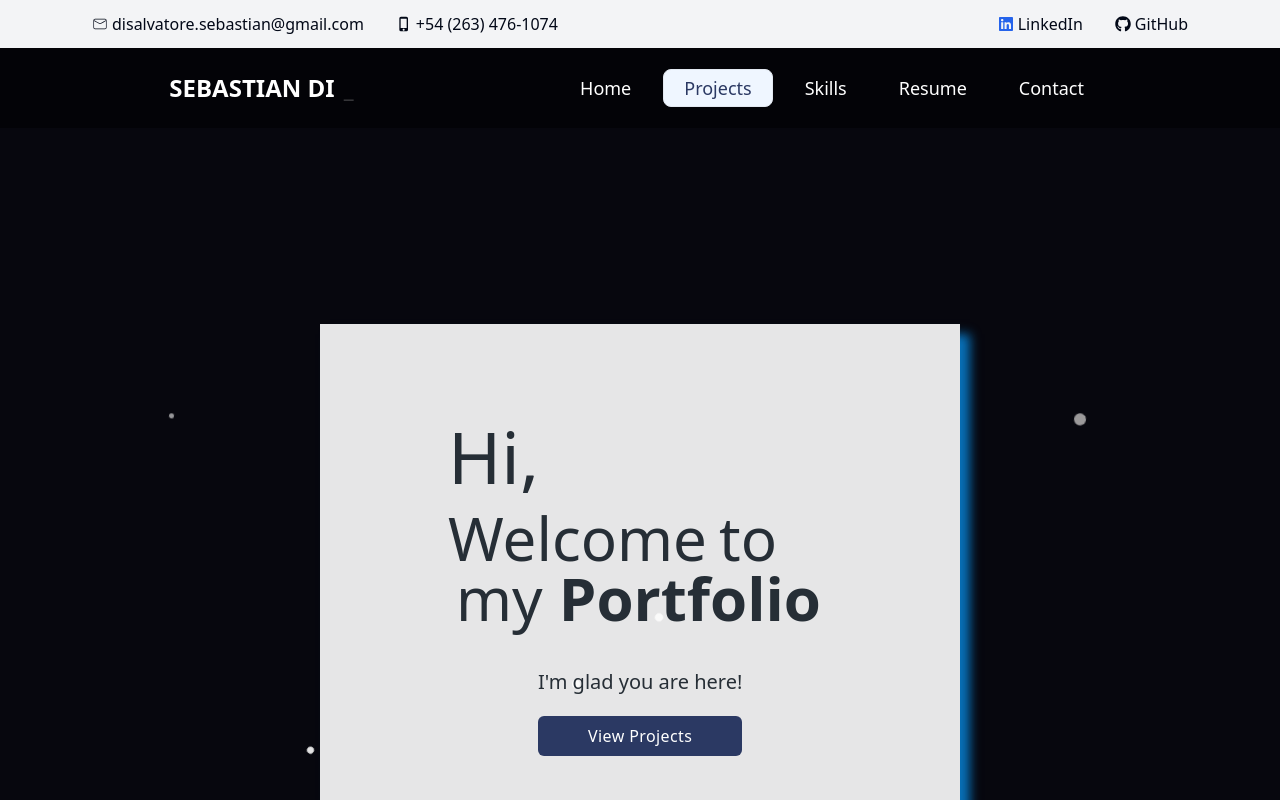
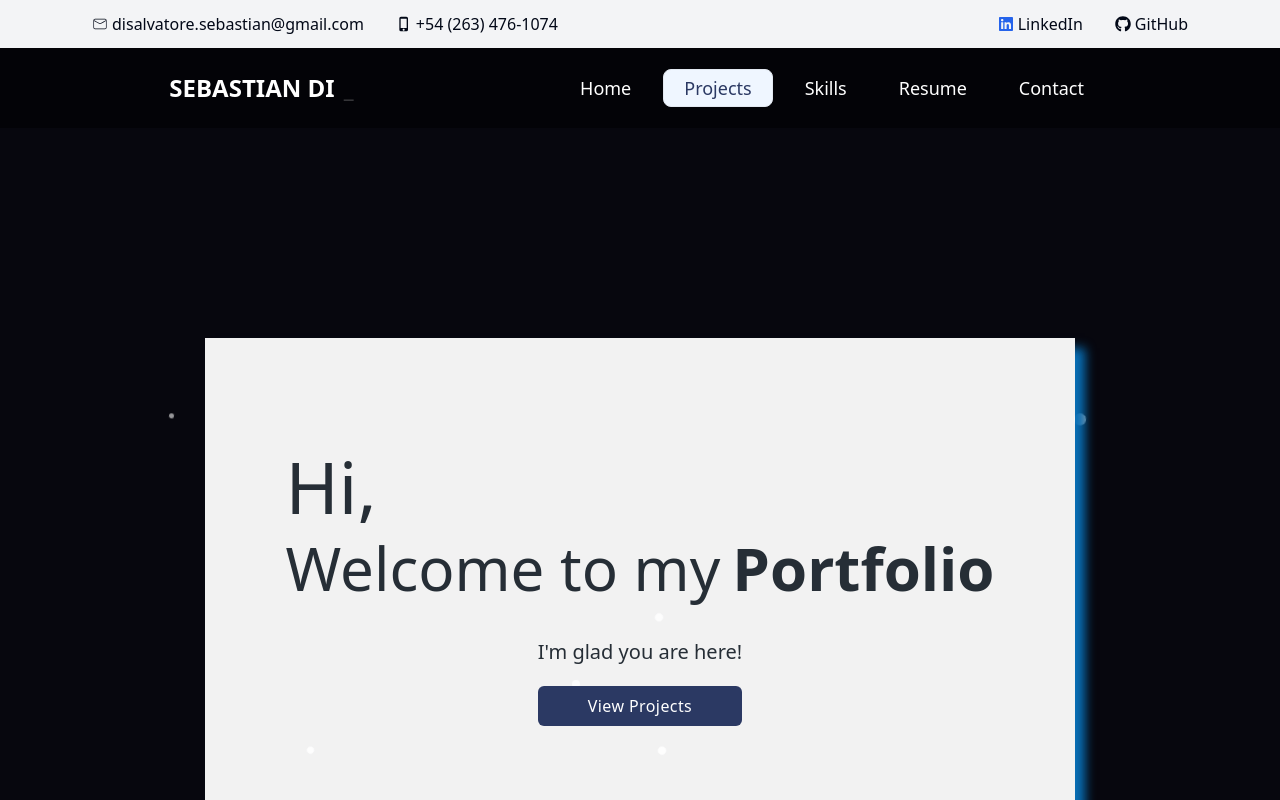
Before and after one commit to Sebads7/newportfolio, a Next.js app in the folder frontend/: page / in a window 1280 px wide. Shown: the top 800 px of the page. Built offline with nearby package versions, Linux system fonts and the light colour scheme.

Commit message:
finishing up features and fixing bugs

```diff
--- a/frontend/app/globals.css
+++ b/frontend/app/globals.css
@@ -41,8 +41,23 @@ html {
 
 /* HERO PAGE */
 
+.section-bg {
+  background-color: hsla(0, 44%, 30%, 1);
+  background-image: radial-gradient(
+      at 40% 20%,
+      hsla(186, 7%, 21%, 1) 0px,
+      transparent 50%
+    ),
+    radial-gradient(at 80% 0%, hsla(349, 7%, 24%, 1) 0px, transparent 50%),
+    radial-gradient(at 0% 50%, hsla(155, 12%, 11%, 1) 0px, transparent 50%),
+    radial-gradient(at 86% 56%, hsla(140, 7%, 12%, 1) 0px, transparent 50%),
+    radial-gradient(at 0% 100%, hsla(181, 11%, 19%, 1) 0px, transparent 50%),
+    radial-gradient(at 80% 100%, hsla(40, 5%, 7%, 1) 0px, transparent 50%),
+    radial-gradient(at 0% 0%, hsla(14, 9%, 25%, 1) 0px, transparent 50%);
+}
+
 .container-div {
-  @apply xs:w-auto  xs:py-10 xs:mt-20 lg:mt-0 lg:w-2/4 lg:py-24 bg-white/90 shadow-[10px_10px_10px_0px_rgba(8,112,184)];
+  @apply xs:w-auto  xs:py-10 xs:mt-20 lg:mt-0 lg:py-28 bg-white/95 shadow-[10px_10px_10px_0px_rgba(8,112,184)];
 }
 
 .button-hero-effect {
--- a/frontend/app/page.tsx
+++ b/frontend/app/page.tsx
@@ -1,3 +1,4 @@
+"use client";
 import Hero from "../pages/Hero";
 import Projects from "../pages/Projects";
 import Skills from "../pages/Skills";
@@ -5,6 +6,8 @@ import Resume from "../pages/Resume";
 import Contact from "../pages/Contact";
 import Footer from "../components/Footer";
 import Navbar from "../components/NavBar";
+import { useEffect } from "react";
+import router from "next/router";
 
 export default function Home() {
   return (
--- a/frontend/components/NavBar.tsx
+++ b/frontend/components/NavBar.tsx
@@ -143,7 +143,7 @@ const NavBar: React.FC = ({}) => {
       </div>
       {/* NAV AND TYPEWRITER */}
       <div
-        className={`justify-center items-center flex  w-full md:h-20  transition-all duration-100 ease-in-out  bg-black/70   lg:bg-black/50 ${isSticky ? ` !bg-black fixed top-0` : ""}
+        className={`justify-center items-center flex  w-full md:h-20  transition-all duration-100 ease-in-out  bg-black/70   lg:bg-black/50 ${isSticky ? ` !bg-black fixed top-0 ` : ""}
         }`}
       >
         {/* HOVER EFFECT */}
@@ -167,6 +167,7 @@ const NavBar: React.FC = ({}) => {
             </h2>
           </div>
           {/* NAVIGATION */}
+
           <nav className=" justify-center items-center col-span-2  text-white xs:hidden md:flex ">
             <ul className="flex items-center xs:gap-1 sm:gap-7  md:gap-3 xs:text-base md:text-lg ">
               {NAV_LINKS.map((link) => (
@@ -205,10 +206,10 @@ const NavBar: React.FC = ({}) => {
 
       {/* MOBILE NAV */}
       {isMobile && (
-        <div className={`fixed `}>
+        <div className={`fixed h-[8rem] `}>
           {/* Mobile Menu Button */}
           <motion.div
-            className={`mobile-button mt-4 flex justify-center items-center ml-4  w-[4rem] h-full py-3  mr-2    `}
+            className={`mobile-button   flex justify-center items-center ml-4  w-[4rem]  py-[10px] mt-12  mr-2    `}
             onClick={handleMenuToggle}
           >
             <motion.button
@@ -244,7 +245,7 @@ const NavBar: React.FC = ({}) => {
             exit={{ opacity: 0 }}
             transition={{ duration: 0.3, delay: 0.1, ease: "easeInOut" }}
             ref={menuRef}
-            className={`l   py-5 mt-16   ${isMobileMenuOpen ? "flex" : "opacity-100"}`}
+            className={`   py-5 mt-28   ${isMobileMenuOpen ? "flex " : "opacity-100"}`}
           >
             <ul className="fixed flex flex-col justify-center  rounded-r-[3rem] border-[#rgba(8,112,184)]  py-16 bg-black/95 shadow-[5px_1px_5px_1px_rgba(8,112,184)]">
               {NAV_LINKS.map((link) => (
--- a/frontend/pages/Contact.tsx
+++ b/frontend/pages/Contact.tsx
@@ -12,7 +12,18 @@ const Contact = () => {
 
   return (
     <section className="contact-section z-[2] bg-black " id="contact" ref={ref}>
-      <div className="contact-container z-[2] ">
+      <motion.div
+        className="contact-container z-[2] "
+        initial={{ transform: "translateX(1px) translateY(-2px)" }}
+        animate={{ transform: "translateX(-1px) translateY(2px)" }}
+        transition={{
+          repeat: Infinity,
+
+          duration: 5,
+          repeatType: "reverse",
+          ease: [1, 0, 0, 1],
+        }}
+      >
         <h1 className=" text-black  text-center -tracking-tight xs:text-2xl md:text-4xl lg:text-5xl  font-bold mt-10">
           Contact
         </h1>
@@ -105,7 +116,7 @@ const Contact = () => {
             </div>
           </motion.div>
         </motion.div>
-      </div>
+      </motion.div>
     </section>
   );
 };
--- a/frontend/pages/Hero.tsx
+++ b/frontend/pages/Hero.tsx
@@ -1,12 +1,13 @@
 "use client";
 
 import AnimatedCircles from "@/components/AnimatedBG/AnimatedCircles";
+import { motion } from "framer-motion";
 import React from "react";
 
 const Hero = () => {
   return (
     <section
-      className={`flex flex-col  justify-center bg-black items-center  w-full md:pt-24 xs:h-[45rem] md:h-[70rem] md:py-10  pb-10 `}
+      className={`flex flex-col  justify-center section-bg items-center  w-full md:pt-24 xs:h-[45rem] md:h-[70rem] md:py-10  pb-10 `}
       id="home"
     >
       <div className="absolute w-full h-full ">
@@ -16,35 +17,57 @@ const Hero = () => {
       <div className="z-10 container-div flex flex-col justify-center  items-center  text-color animate-fade-in-right animate-delay-75 opacity-0 ">
         <div className="flex flex-col lg:justify-start  justify-center items-center h-full ">
           {/* INTRO TEXT */}
-          <div className="xs:mb-3 md:mb-10 xs:w-3/5 2xl:w-full ">
+          <div className="xs:mb-3 md:mb-10 px-20 ">
             <h1 className="xs:text-4xl md:text-5xl lg:text-7xl  font-medium  md:pb-4  word    animate-blur-in animate-delay-[1s] ">
               Hi,
             </h1>
-            <p className=" xs:text-3xl md:text-4xl  lg:text-6xl font-medium xs:space-x-2 md:space-x-3">
-              <span className="word animate-blur-in animate-delay-[1.5s] text-color ">
-                Welcome
-              </span>
-              <span className="word animate-blur-in animate-delay-[2.2s] text-color  ">
-                to
-              </span>
-              <span className="word animate-blur-in animate-delay-[2.8s] text-color xs:-translate-x-1">
-                my
-              </span>
-
-              <span className="  text-color font-[900] lg:-translate-x-0  word  animate-blur-in animate-delay-[3.2s] ">
+            <div className="flex xs:flex-col md:flex-row xs:text-3xl md:text-4xl md:gap-3  lg:text-6xl  ">
+              <motion.p
+                className=" font-medium xs:space-x-2 md:space-x-3"
+                initial={{ opacity: 0 }}
+                animate={{ opacity: 1 }}
+                exit={{ opacity: 0 }}
+                transition={{
+                  duration: 1,
+                  ease: "easeInOut",
+                }}
+              >
+                <span className=" text-color ">Welcome to my</span>
+              </motion.p>
+              <motion.p
+                className="text-color font-[900]"
+                initial={{ opacity: 0, filter: "blur(10px)" }}
+                animate={{ opacity: 1, filter: "blur(0px)" }}
+                exit={{ opacity: 0 }}
+                transition={{
+                  duration: 1,
+                  ease: "easeInOut",
+                  delay: 1,
+                }}
+              >
                 Portfolio
-              </span>
-            </p>
+              </motion.p>
+            </div>
           </div>
           {/* BUTTON */}
-          <div className=" animate-zoom-in opacity-0  animate-delay-[5s] z-[3]">
+          <motion.div
+            className=" z-[3]"
+            initial={{ opacity: 0, scale: 0 }}
+            animate={{ opacity: 1, scale: 1 }}
+            exit={{ opacity: 0 }}
+            transition={{
+              duration: 1,
+              ease: "easeInOut",
+              delay: 1.8,
+            }}
+          >
             <h2 className="xs:pb-2 md:pb-5  xs:text-sm md:text-lg lg:text-xl text-color">
               I&apos;m glad you are here!
             </h2>
             <span className="flex items-center justify-center xs:w-[90%] mx-auto md:w-full xs:h-8 md:h-10 tracking-wide  button-hero-effect xs:text-xs md:text-sm  lg:text-base   ">
               <a href="#projects ">View Projects</a>
             </span>
-          </div>
+          </motion.div>
         </div>
       </div>
     </section>
--- a/frontend/pages/Projects.tsx
+++ b/frontend/pages/Projects.tsx
@@ -10,6 +10,9 @@ import useScreenSizes from "@/components/hooks/useScreenSizes";
 const Projects = () => {
   const [activeIndex, setActiveIndex] = useState<number>(0);
   const [isScaled, setIsScaled] = useState(false);
+
+  const isFirstIndex = activeIndex === 0;
+  const isInRange = activeIndex >= 1 && activeIndex <= PROJECTS_DATA.length - 1;
 
   const handleToggleScale = React.useCallback(() => {
     setIsScaled((prev) => !prev);
@@ -72,7 +75,7 @@ const Projects = () => {
               initial="hidden"
               variants={{
                 hidden: {
-                  opacity: 1,
+                  opacity: 0,
                   scale: 0.5,
                 },
                 visible: { opacity: 1, scale: 1 },
@@ -122,8 +125,8 @@ const Projects = () => {
             {PROJECTS_DATA.map((project, index) => (
               <div
                 key={index}
-                className={`project-card  xs:h-[40rem] xs:translate-x-[-18px]  xs:-translate-y-5  sm:-translate-y-0 xs:w-full sm:w-[65vw] lg:w-[50rem]  absolute
-                  ${isScaled && activeIndex === 0 ? "xs:translate-x-[3.5px] " : "xs:translate-x-[-30.5px]"}
+                className={`project-card  xs:h-[40rem]   xs:-translate-y-5  sm:-translate-y-0 xs:w-full sm:w-[65vw] lg:w-[50rem]  absolute
+                  ${isScaled && isFirstIndex ? "xs:translate-x-[1px] " : isScaled && isInRange ? "xs:translate-x-[-27px] sm:translate-x-0 " : "xs:translate-x-[-10px] sm:translate-x-0"}
                   ${isScaled && index === activeIndex ? "xs:scale-[.95] xs:translate-y-5  " : "xs:scale-75 "}
                   ${index === activeIndex ? "z-20 project-card-shadow   sm:scale-90 sm:hover:translate-y-0  sm:translate-y-0 sm:hover:scale-100 md:scale-100 " : "z-10  sm:scale-[.8] md:scale-90 xs:scale-[.7]   shadow-lg"} `}
                 onClick={handleToggleScale}
--- a/frontend/pages/Resume.tsx
+++ b/frontend/pages/Resume.tsx
@@ -14,6 +14,8 @@ const Resume: React.FC = () => {
   const { isMobile, isLarge } = useScreenSizes();
 
   const { ref, mainControls } = useInViewAnimation();
+  const { ref: refLanguage, mainControls: languageControls } =
+    useInViewAnimation();
 
   // Conditional check to avoid applying animations before the state is set
   if (isMobile === null || isLarge === null) {
@@ -175,20 +177,39 @@ const Resume: React.FC = () => {
             <h2 className="edu">Languages</h2>
             <div className="w-full lg:pt-10">
               {data_resume.languages.map((lang, index) => (
-                <div
+                <motion.div
+                  ref={refLanguage}
                   key={index}
                   className="flex flex-col gap-3 pr-16 bg-[#F1F1F1] p-5 rounded-lg mt-3"
                 >
                   <p className="lg:text-lg font-semibold">
                     {lang.name} <span>{lang.level}</span>
                   </p>
-                  <div className="w-full bg-gray-300 rounded-full h-4">
-                    <div
+                  <div className=" bg-gray-300 rounded-full h-4">
+                    <motion.div
+                      initial="hidden"
+                      animate={languageControls}
+                      variants={{
+                        hidden: {
+                          width: 0,
+                        },
+                        visible: {
+                          width: `${lang.percentage}%`,
+                        },
+                      }}
+                      transition={{
+                        duration: 1,
+                        type: "spring",
+                        stiffness: 50,
+                        damping: 10,
+                        delay: 2,
+                        ease: "easeInOut",
+                      }}
                       className="bg-[#243248] h-full rounded-full"
-                      style={{ width: `${lang.percentage}%` }}
-                    ></div>
+                      // style={{ width: `${lang.percentage}%` }}
+                    ></motion.div>
                   </div>
-                </div>
+                </motion.div>
               ))}
             </div>
           </motion.div>
```
Also changed, not shown: frontend/pages/Skills.tsx (+18 -20 lines).
